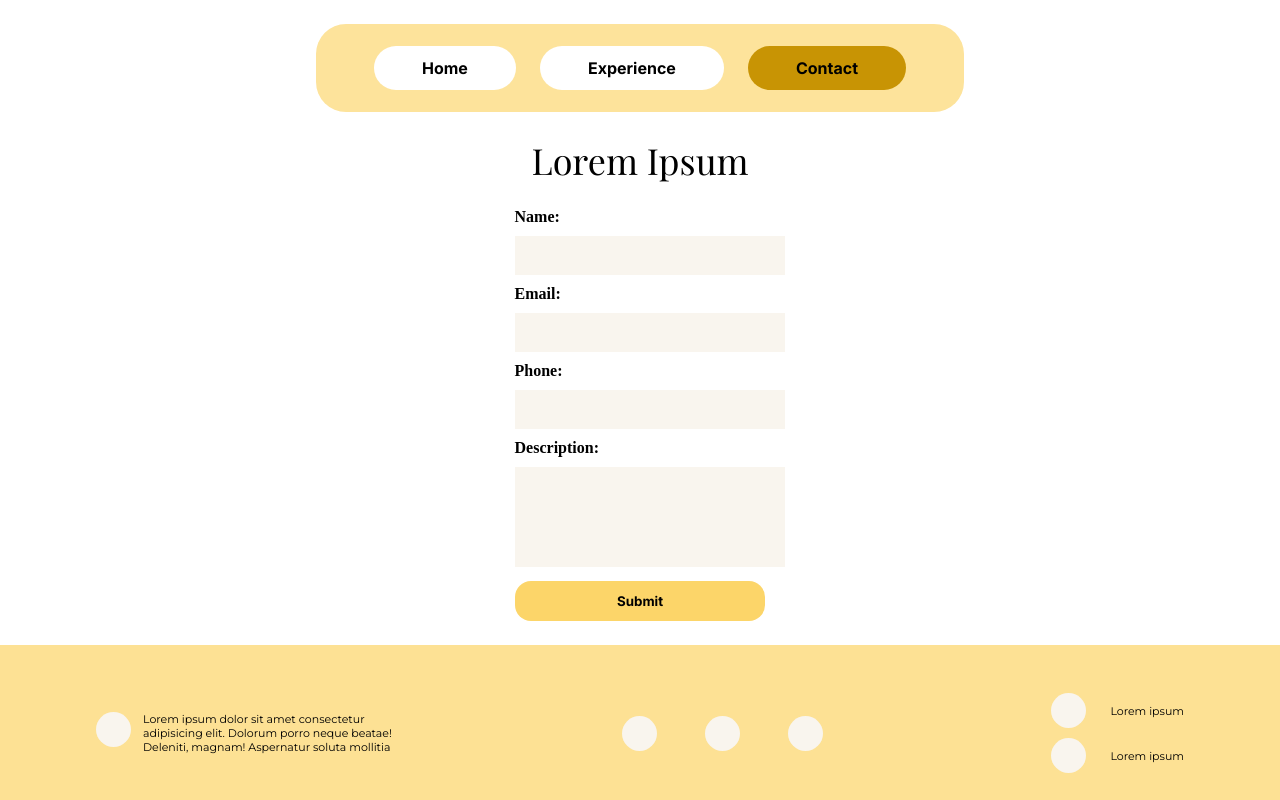
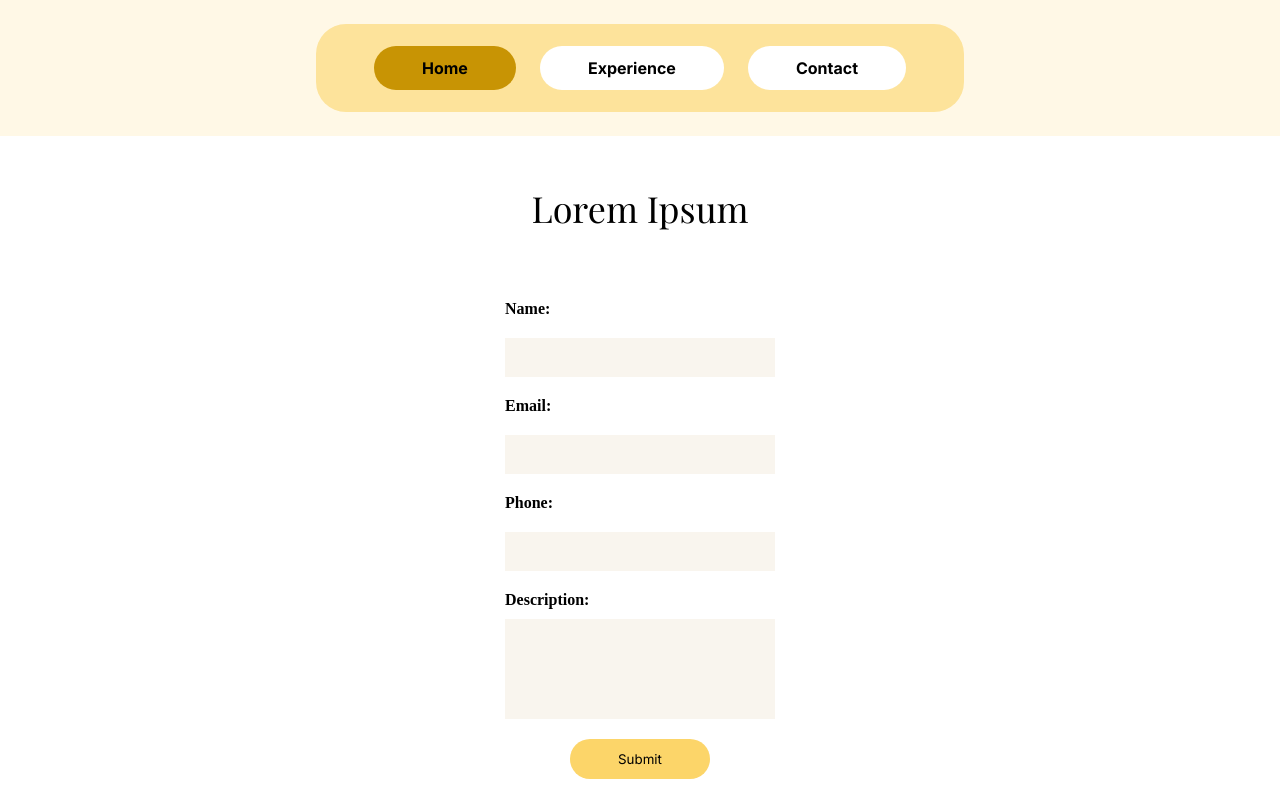
Before and after one commit to fathqulrizqi/cv_html_css, a plain HTML site: page pages/contact.html in a window 1280 px wide. Shown: the top 800 px of the page. Drawn offline with nearby package versions, Linux system fonts and the light colour scheme; a web font is replaced by a local one.

Commit message:
fix: contact page

```diff
--- a/pages/contact.html
+++ b/pages/contact.html
@@ -3,96 +3,75 @@
 <head>
     <meta charset="UTF-8">
     <meta name="viewport" content="width=device-width, initial-scale=1.0">
-    <link rel="stylesheet" href="../styles/contact.css">
+    <link rel="stylesheet" href="../style.css">
+    <link href="https://cdnjs.cloudflare.com/ajax/libs/font-awesome/6.0.0-beta3/css/all.min.css" rel="stylesheet">
     <title>Contact</title>
 </head>
 <body>
     <header>
         <nav>
+            <div class="hamburger-menu">
+                <i class="fas fa-bars"></i>
+            </div>
             <ul>
-                <li><a href="../index.html">Home</a></li>
-                <li><a href="../pages/experiences.html">Experience</a></li>
-                <li><a style="background-color: var(--yellow600);" href="../pages/contact.html">Contact</a></li>
+                <li><a style="background-color: var(--yellow600);" href="index.html">Home</a></li>
+                <li><a href="experiences.html">Experience</a></li>
+                <li><a href="contact.html">Contact</a></li>
             </ul>
         </nav>
     </header>
     <main>
         <h2>Lorem Ipsum</h2>
-
-
         <form action="contact-submit.html">
-
+        <div>
             <label for="nama">Name:</label>
             <input type="text" id="nama" minlength="3" maxlength="20" required>
+        </div>
 
+        <div>
             <label for="email">Email:</label>
             <input type="email" id="email" required>
+        </div>
 
+        <div>
             <label for="num">Phone:</label>
             <input type="number" id="num" required>
+        </div>
 
+        <div>
             <label>Description: <textarea style="resize: none;" rows="5" required></textarea></label>
+
+        </div>
 
         <button>Submit</button>
     </form>
+    </main>
 
-
-
-
-
-        <!-- <form action="../index.html" method="POST">
-
-            <label for="nama">Nama</label>
-            <input type="text" id="nama" required>
-
-
-            <label for="email">Email</label>
-            <input type="email" id="email" required>
-
-
-            <label for="telp">Telp</label>
-            <input type="number" id="telp" required>
-
-
-            <label for="desc">Description</label>
-            <textarea rows="5" id="desc" required></textarea>
-
-            <input type="submit" value="Submit">
-        </form> -->
-    </main>
     <footer>
         <div class="location-wrap">
             <div class="location">
             <div style="width: 35px; height: 35px; background-color: var(--beige500); border-radius: 50%;"></div>
-            <!-- <img src="" alt=""> -->
-            <p class="small">Lorem ipsum dolor sit amet consectetur adipisicing elit. Dolorum porro neque beatae! Deleniti, magnam! Aspernatur soluta mollitia</p>
+            <p style="font-size: 11px; text-align: left;">Lorem ipsum dolor sit amet consectetur adipisicing elit. Dolorum porro neque beatae! Deleniti, magnam! Aspernatur soluta mollitia</p>
             </div>
         </div>
         <div class="social-media">
             <div style="width: 35px; height: 35px; background-color: var(--beige500); border-radius: 50%;"></div>
             <div style="width: 35px; height: 35px; background-color: var(--beige500); border-radius: 50%;"></div>
             <div style="width: 35px; height: 35px; background-color: var(--beige500); border-radius: 50%;"></div>
-<!--
-            <img src="" alt="">
-            <img src="" alt="">
-            <img src="" alt=""> -->
         </div>
         <div class="contact-wrap">
             <div class="contact">
                 <div style="width: 35px; height: 35px; background-color: var(--beige500); border-radius: 50%;"></div>
-                <!-- <img src="" alt=""> -->
-                <p class="small">Lorem ipsum</p>
+                <p style="font-size: 11px;">Lorem ipsum</p>
             </div>
             <div class="contact">
                 <div style="width: 35px; height: 35px; background-color: var(--beige500); border-radius: 50%;"></div>
-                <!-- <img src="" alt=""> -->
-                <p class="small">Lorem ipsum</p>
+                <p style="font-size: 11px;">Lorem ipsum</p>
             </div>
         </div>
     </footer>
     <section class="credit">
         <caption>Lorem ipsum dolor sit amet consectetur adipisicing elit. Dolorum porro neque beatae!</caption>
     </section>
-
 </body>
 </html>
--- a/style.css
+++ b/style.css
@@ -373,15 +373,61 @@ th {
     text-align: left;
 }
 
-.profile {
+main {
+    margin: 48px 0;
+}
+
+main h2 {
+text-align: center;
+}
+
+form {
     display: flex;
-    margin: 20px;
-    width: 200px;
-    height: 200px;
-    border-radius: 50%;
-    background-color: var(--grey);
+    justify-content: center;
     align-items: center;
+    flex-direction: column;
+    width: 70%;
+    height: auto;
+    margin: 48px auto;
+}
+
+label {
+    font-size: 16px;
+    font-weight: bold;
+}
+
+div label {
+    display: flex;
+    flex-direction: column;
+    padding: 20px 0;
+}
+
+input {
+    font-family: 'Montserrat';
+    font-size: 16px;
+    border: none;
+    background-color: var(--beige500);
+    padding: 10px;
+    width: 270px;
+}
+
+
+textarea {
+    display: flex;
+    background-color: var(--beige500);
+    border: none;
+    font-family: 'Montserrat';
+    padding: 10px;
+    width: 270px;
+    margin-top: 10px;
+}
+
+.contact-body {
+    display: flex;
+    flex-direction: column;
     justify-content: center;
+    align-items: center;
+    gap: 24px;
 }
 
 @media (max-width: 900px) {
--- a/styles/experiences.css
+++ /dev/null
@@ -1,227 +0,0 @@
-@import url('https://fonts.googleapis.com/css2?family=Playfair+Display:ital,wght@0,400..900;1,400..900&display=swap');
-@import url('https://fonts.googleapis.com/css2?family=Montserrat:ital,wght@0,100..900;1,100..900&display=swap');
-@import url('https://fonts.googleapis.com/css2?family=Inter:ital,opsz,wght@0,14..32,100..900;1,14..32,100..900&display=swap');
-
-* {
-    margin: 0;
-    padding: 0;
-    box-sizing: border-box;
-}
-
-:root {
-    --yellow50: #FFF8E6;
-    --yellow200: #FDE39B;
-    --yellow300: #FCD569;
-    --yellow500: #FDE194;
-    --yellow600: #C89404;
-    --yellow700: #966F03;
-    --yellow800: #644A02;
-    --beige50: #F8F4EC;
-    --beige500: #F9F5EE;
-    --grey: #D9D9D9;
-}
-
-body {
-    display: flex;
-    flex-direction: column;
-    justify-content: center;
-    align-items: center;
-    background-color: #fff;
-}
-
-
-button {
-    padding: 12px 48px;
-    border: none;
-    border-radius: 24px;
-    background-color: var(--yellow300);
-    font-family: 'Inter';
-}
-
-button:hover {
-    background-color: var(--yellow500);
-}
-
-
-img {
-    width: 80px;
-    height: 80px;
-}
-
-h1 {
-    font-family: 'Playfair Display';
-    font-size: 54px;
-}
-
-h2 {
-    font-family: 'Playfair Display';
-    font-size: 36px;
-    font-weight: 400;
-}
-
-p {
-    font-family: 'Montserrat';
-    font-size: 16px;
-}
-
-.small {
-    font-size: 11px;
-}
-
-.year {
-    width: 120px;
-    background-color: var(--yellow200);
-    padding: 0 10px;
-    border-radius: 20px;
-    text-align: center;
-}
-
-caption {
-    font-family: 'Montserrat';
-    font-size: 11px;
-}
-
-header {
-    width: 100%;
-    display: flex;
-    justify-content: center;
-    top: 0;
-    position: sticky;
-    backdrop-filter: blur(5px);
-}
-
-nav {
-    display: flex;
-    background-color: var(--yellow200);
-    border-radius: 30px;
-    gap: 10px;
-    padding: 10px;
-    margin: 24px 0 0 0;
-
-}
-
-ul {
-    display: flex;
-    flex-wrap: wrap;
-    justify-content: center;
-    list-style: none;
-    gap: 24px;
-    padding: 12px 48px;
-}
-
-li {
-    display: flex;
-    justify-content: center;
-    text-decoration: none;
-}
-
-a {
-    display: flex;
-    justify-content: center;
-    align-items: center;
-    background-color: #fff;
-    border-radius: 24px;
-    padding: 12px 48px;
-    outline: none;
-    color: inherit;
-    text-decoration: none;
-    font-family: 'Inter';
-    font-weight: bold;
-    font-size: 16px;
-}
-
-a:hover {
-    background-color: var(--yellow50);
-}
-
-
-.experience {
-    width: 60%;
-    margin: auto;
-    display: flex;
-    flex-direction: column;
-    justify-content: center;
-    padding: 48px 0;
-    flex-wrap: wrap;
-    align-items: center;
-    gap: 24px;
-}
-
-.experience-content-wrap {
-    display: flex;
-    flex-direction: column;
-    flex-wrap: wrap;
-    gap: 24px;
-}
-
-.experience-content {
-
-    display: flex;
-    justify-content: center;
-    gap: 24px;
-}
-
-.experience-heading-wrap {
-    width: 60%;
-    display: flex;
-    justify-content: center;
-    flex-direction: column;
-    gap: 24px;
-}
-
-.experience-heading {
-    display: flex;
-    flex-direction: row;
-    gap: 24px;
-}
-
-
-footer {
-    width: 100%;
-    display: flex;
-    justify-content: space-between;
-    align-items: center;
-    gap: auto;
-    background-color: var(--yellow500);
-    padding: 48px 96px;
-}
-
-.location-wrap {
-    display: flex;
-    flex-wrap: wrap;
-}
-
-.location {
-    display: flex;
-    gap: 12px;
-}
-
-.location > p {
-    width: 250px;
-}
-
-.social-media {
-    display: flex;
-    gap: 48px;
-}
-
-.contact-wrap {
-    display: flex;
-    flex-direction: column;
-    gap: 10px;
-}
-
-.contact {
-    display: flex;
-    align-items: center;
-    justify-content: center;
-    gap: 24px;
-}
-
-.credit {
-    background-color: var(--yellow800);
-    width: 100%;
-    color: var(--beige50);
-    text-align: center;
-    padding: 10px 0;
-}
```
Lines whose indentation alone changed are shown as unchanged.
